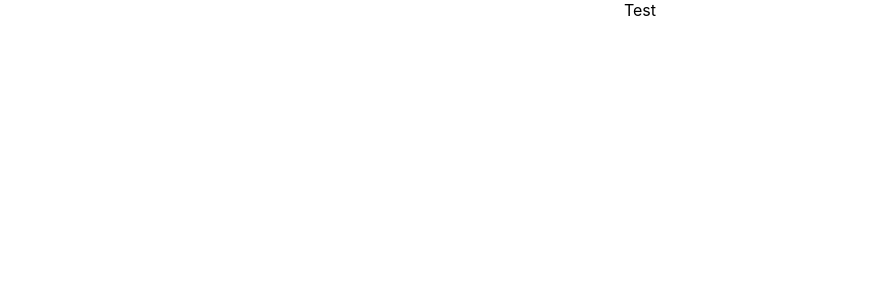
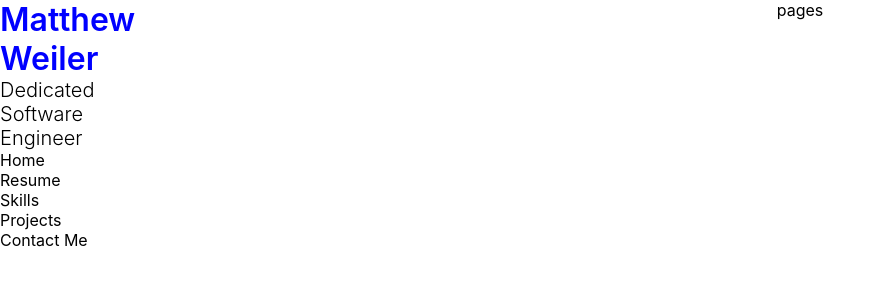
Before and after one commit to mattpweiler/personal-website, a React (Create React App) app: page / in a window 1280 px wide. Shown: the top 300 px of the page, without its empty margins (0-885 px from the left). Built offline with nearby package versions, Linux system fonts and the light colour scheme.

Commit message:
more components

```diff
--- a/package.json
+++ b/package.json
@@ -3,6 +3,7 @@
   "version": "0.1.0",
   "private": true,
   "dependencies": {
+    "@material-ui/core": "^4.9.1",
     "@testing-library/jest-dom": "^4.2.4",
     "@testing-library/react": "^9.4.0",
     "@testing-library/user-event": "^7.2.1",
--- a/src/App.js
+++ b/src/App.js
@@ -1,10 +1,20 @@
 import React from 'react';
+import Grid from '@material-ui/core/Grid';
 import './App.css';
+import './components/Title/Title';
+import NavigatorBar from './navigation/NavigationBar/NavigationBar';
 
 function App() {
   return (
     <div className="App">
-      Test
+      <Grid container >
+        <Grid item xs={3} >
+          <NavigatorBar />
+        </Grid>
+        <Grid item xs={9} >
+          pages
+        </Grid>
+      </Grid>
     </div>
   );
 }
--- /dev/null
+++ b/src/components/Subtitle/Subtitle.css
@@ -0,0 +1,6 @@
+.subtitle {
+    font-size: 1.25rem;
+    color: black;
+    font-weight: 300;
+    text-align: left;
+}
--- /dev/null
+++ b/src/components/Subtitle/Subtitle.tsx
@@ -0,0 +1,17 @@
+import React from 'react';
+import "./Subtitle.css";
+
+type Props = {
+    text: string;
+};
+
+const Subtitle = (props: Props) => {
+    const { text } = props;
+    return (
+        <div className="subtitle">
+            {text}
+        </div>
+    );
+}
+
+export default Subtitle;
--- /dev/null
+++ b/src/components/Title/Title.css
@@ -0,0 +1,10 @@
+.title {
+    font-size: 2rem;
+    color: black;
+    font-weight: 600;
+    text-align: left;
+}
+.title:hover {
+    color: blue;
+    cursor: pointer;
+}
--- /dev/null
+++ b/src/components/Title/Title.tsx
@@ -0,0 +1,17 @@
+import React from 'react';
+import "./Title.css";
+
+type Props = {
+    text: string;
+};
+
+const Title = (props: Props) => {
+    const { text } = props;
+    return (
+        <div className="title">
+            {text}
+        </div>
+    );
+}
+
+export default Title;
--- /dev/null
+++ b/src/navigation/NavigationBar/NavigationBar.tsx
@@ -0,0 +1,32 @@
+import React from 'react';
+import Grid from '@material-ui/core/Grid';
+import Title from '../../components/Title/Title';
+import Subtitle from '../../components/Subtitle/Subtitle';
+import NavigationLinks from '../NavigationLinks/NavigationLinks';
+
+const pageLinks = [
+    'Home',
+    'Resume',
+    'Skills',
+    'Projects',
+    'Contact Me',
+];
+const NavigationBar = () => {
+    return (
+        <div>
+            <Grid container direction="column" alignItems="flex-start">
+                <Grid item xs={3}/>
+                <Grid item xs={3}>
+                    <Title text="Matthew Weiler" />
+                    <Subtitle text="Dedicated Software Engineer" />
+                </Grid>
+                <Grid item/>
+                <Grid item>
+                    <NavigationLinks menuOptions={pageLinks} />
+                </Grid>
+            </Grid>
+        </div>
+    );
+}
+
+export default NavigationBar;
--- /dev/null
+++ b/src/navigation/NavigationLink/NavigationLink.css
@@ -0,0 +1,10 @@
+.navigation-link {
+    font-size: 1rem;
+    color: black;
+    text-align: left;
+}
+.navigation-link:hover {
+    color: blue;
+    cursor: pointer;
+    font-weight: 500;
+}
--- /dev/null
+++ b/src/navigation/NavigationLink/NavigationLink.tsx
@@ -0,0 +1,17 @@
+import React from 'react';
+import './NavigationLink.css';
+
+type Props = {
+    text: string;
+}
+
+const NavigationLink = (props: Props) => {
+    const { text } = props;
+    return (
+        <div className="navigation-link">
+            {text}
+        </div>
+    );
+}
+
+export default NavigationLink;
--- /dev/null
+++ b/src/navigation/NavigationLinks/NavigationLinks.tsx
@@ -0,0 +1,21 @@
+import React from 'react';
+import NavigationLink from '../NavigationLink/NavigationLink';
+
+type Props = {
+    menuOptions: string[];
+}
+
+const NavigationLinks = (props: Props) => {
+    const { menuOptions } = props;
+    return (
+        <div className="navigation-links">
+            {menuOptions.map(item => {
+                return (
+                    <NavigationLink text={item} />
+                );
+            })}
+        </div>
+    );
+}
+
+export default NavigationLinks;
--- /dev/null
+++ b/src/react-app-env.d.ts
@@ -0,0 +1 @@
+/// <reference types="react-scripts" />
```
Also changed, not shown: tsconfig.json (added, +25 -0 lines), 1 other file (tests, documents, lock files or other folders).
